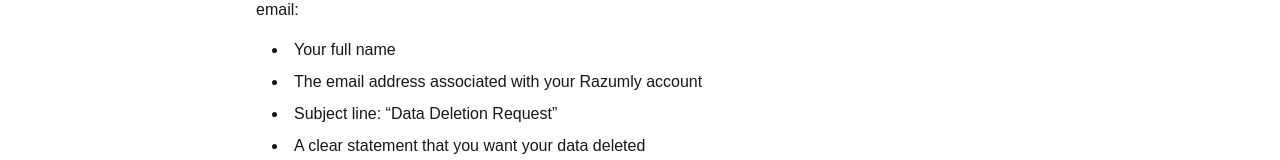
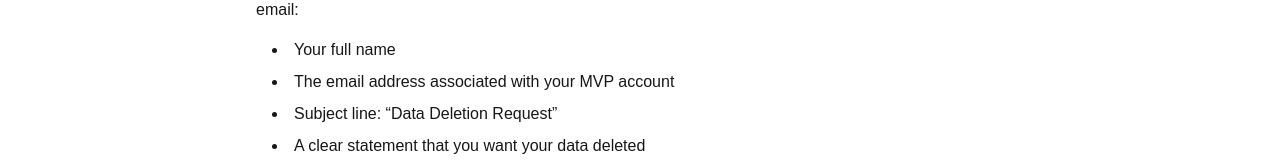
Before and after one commit to camka14/razumly, a Next.js app: page /delete-data in a window 1280 px wide. Shown: the part 493-653 px from the top of the page. Built offline with nearby package versions, Linux system fonts and the light colour scheme.

Commit message:
Rename Razumly to MVP

```diff
--- a/app/delete-data/page.tsx
+++ b/app/delete-data/page.tsx
@@ -40,7 +40,7 @@ export default function DataDeletionPage() {
               </p>
               <ul className="list-disc list-inside space-y-2 ml-4">
                 <li>Your full name</li>
-                <li>The email address associated with your Razumly account</li>
+                <li>The email address associated with your MVP account</li>
                 <li>Subject line: &ldquo;Data Deletion Request&rdquo;</li>
                 <li>A clear statement that you want your data deleted</li>
               </ul>
```
